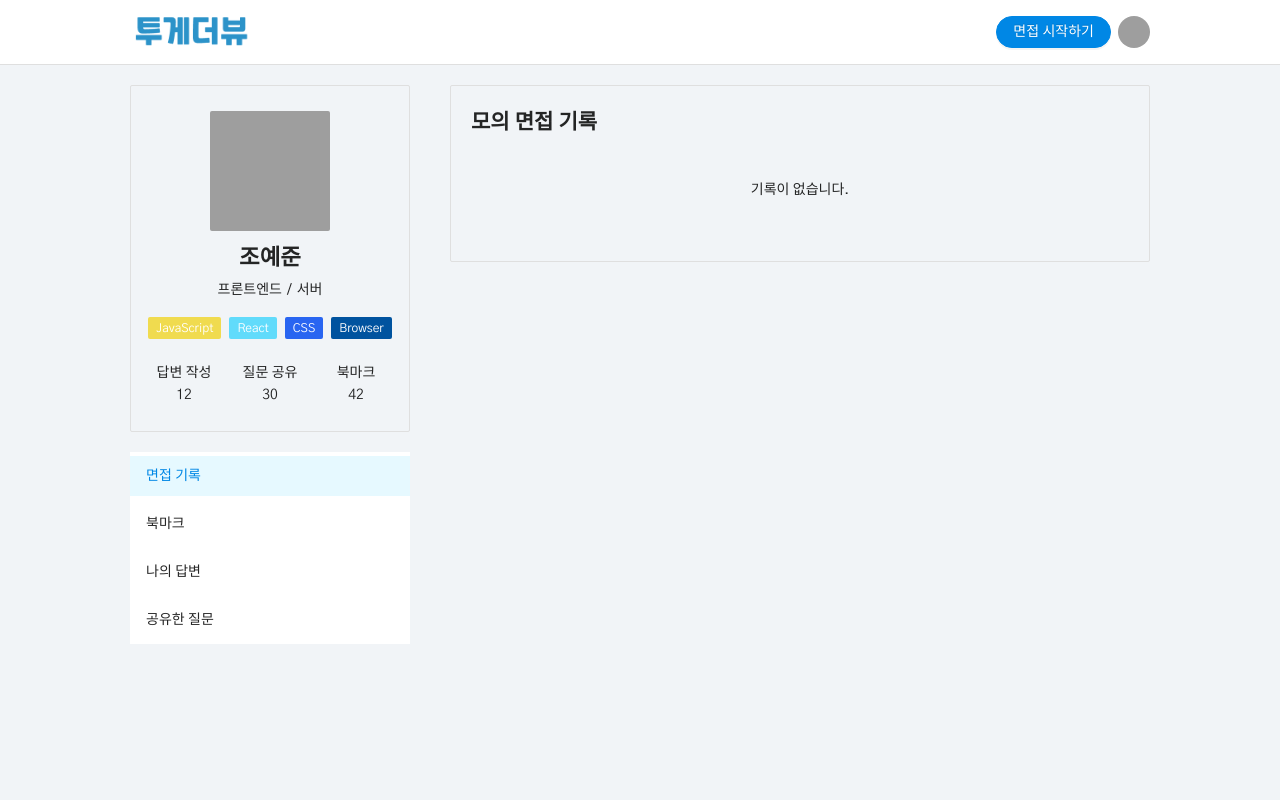
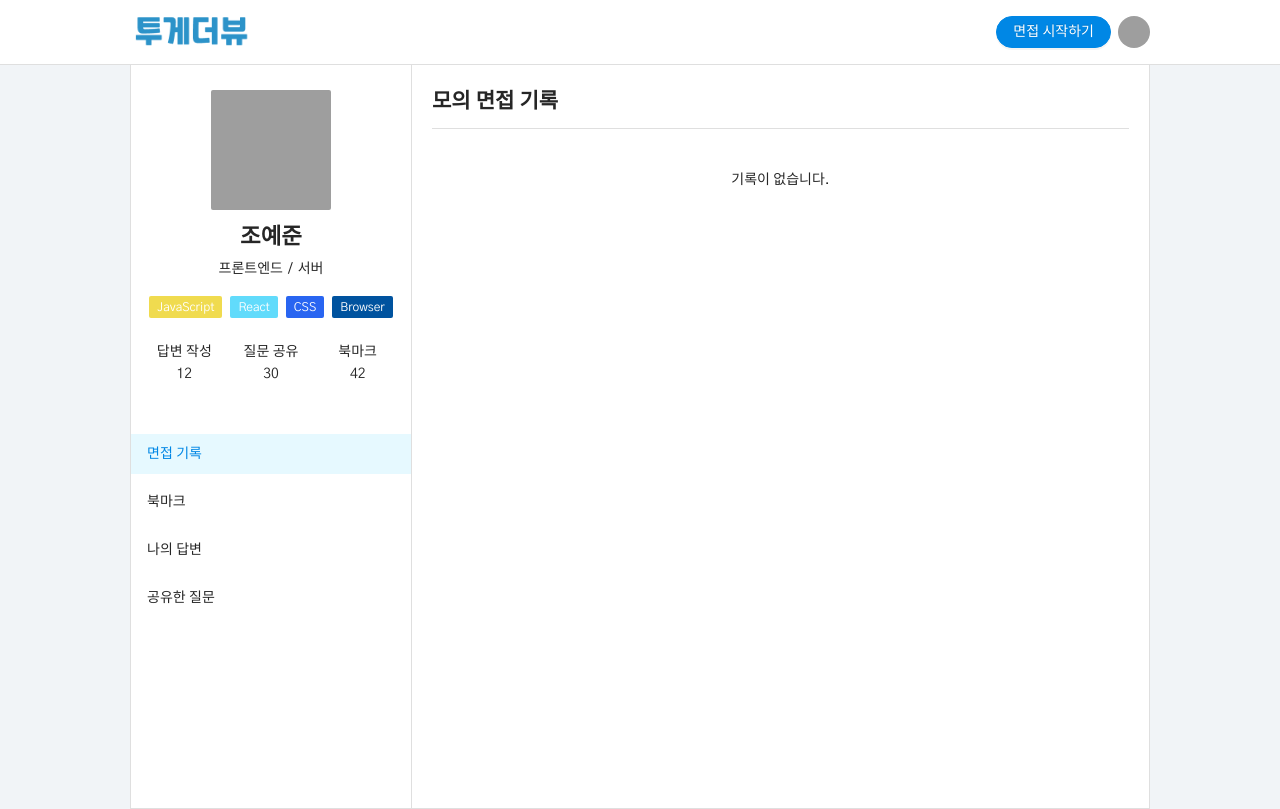
Before and after one commit to togather-view/togather-view-demo, a Next.js app: page /profile in a window 1280 px wide. Built offline with nearby package versions, Linux system fonts and the light colour scheme; grey boxes are pictures that could not be loaded.

Commit message:
design: profile page

```diff
--- a/src/styles/pages/InterviewMessenger.module.scss
+++ b/src/styles/pages/InterviewMessenger.module.scss
@@ -1,8 +1,9 @@
 @import "../mixin";
 
 .container {
+  background: $color-page-background;
+
   padding: 40px;
-
   height: 100vh;
 
   @include tablet {
@@ -34,6 +35,8 @@
     min-width: 420px;
     border-right: 1px solid $color-border-gray;
     padding: 20px;
+
+    background: white;
 
     @include mobile {
       display: none;
--- a/src/styles/pages/Profile.module.scss
+++ b/src/styles/pages/Profile.module.scss
@@ -1,20 +1,29 @@
 @import "../mixin";
 
 .wrap {
-  margin: 20px 0;
+  background: white;
+
   display: grid;
   grid-template-columns: 280px auto;
-  gap: 40px;
+
+  border: 1px solid $color-border-gray;
+  border-top: none;
+
+  min-height: 93vh;
+
+  section:last-child {
+    border-left: 1px solid $color-border-gray;
+  }
 
   @include mobile {
     display: block;
+    border: none;
   }
 }
 
 .profile {
 
   border-radius: 2px;
-  border: 1px solid $color-border-gray;
   padding: 25px 10px;
 
   height: fit-content;
@@ -75,18 +84,26 @@
   .mobileMenu {
     width: 100%;
     overflow: hidden;
+    padding: 0 $layout-margin-x-mobile;
   }
 }
 
 .contentsContainer {
+
+  padding-bottom: 50px;
+
+  h2 {
+    padding-bottom: 10px;
+    border-bottom: 1px solid $color-border-gray;
+  }
+
   .contentsBox {
-    border-radius: 2px;
-    border: 1px solid $color-border-gray;
+    height: 100%;
     padding: 20px;
 
     @include mobile {
       border: none;
-      padding: 5px 0 0 0;
+      padding: 0 $layout-margin-x-mobile;
     }
       &:not(:last-child) {
       margin-bottom: 20px;
```
